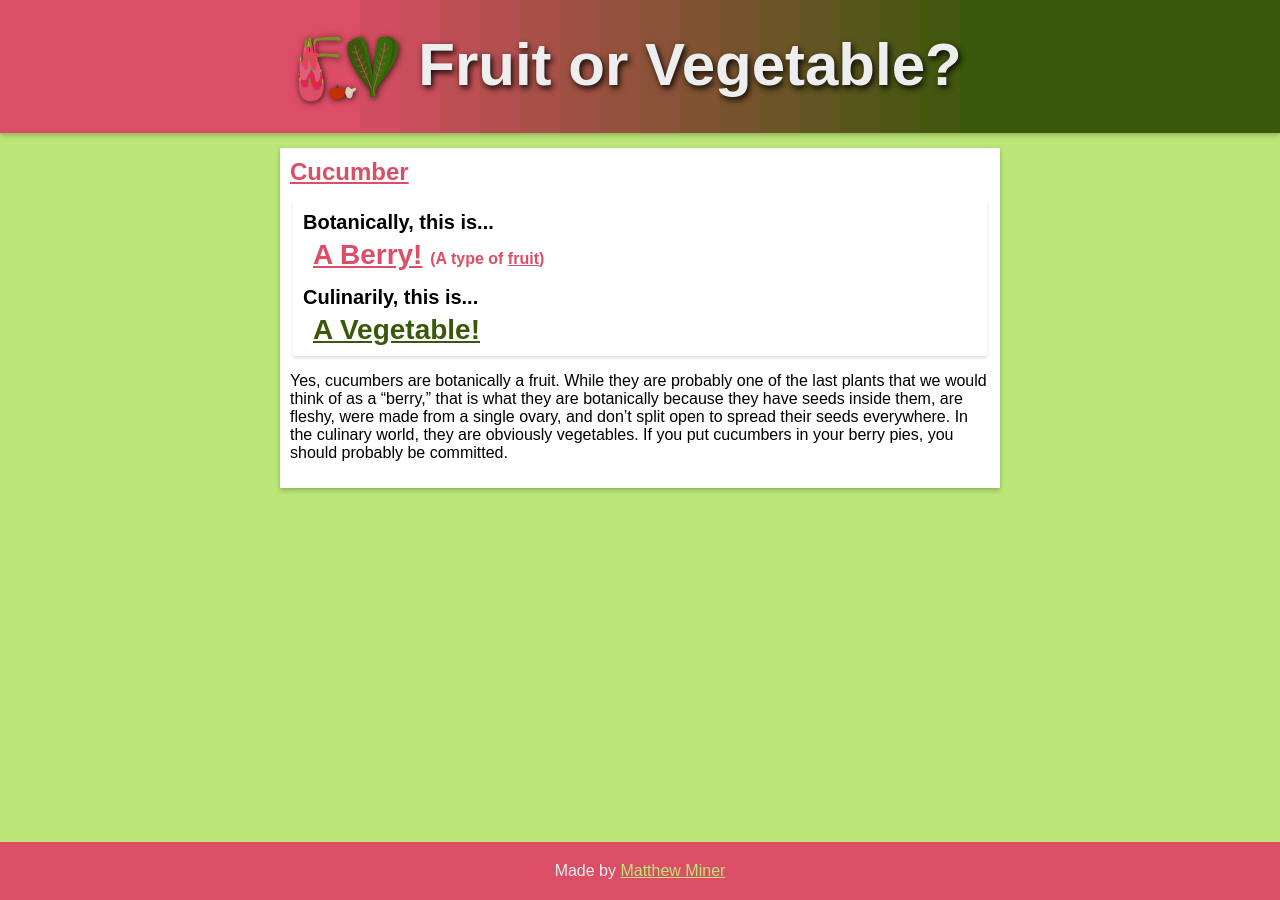
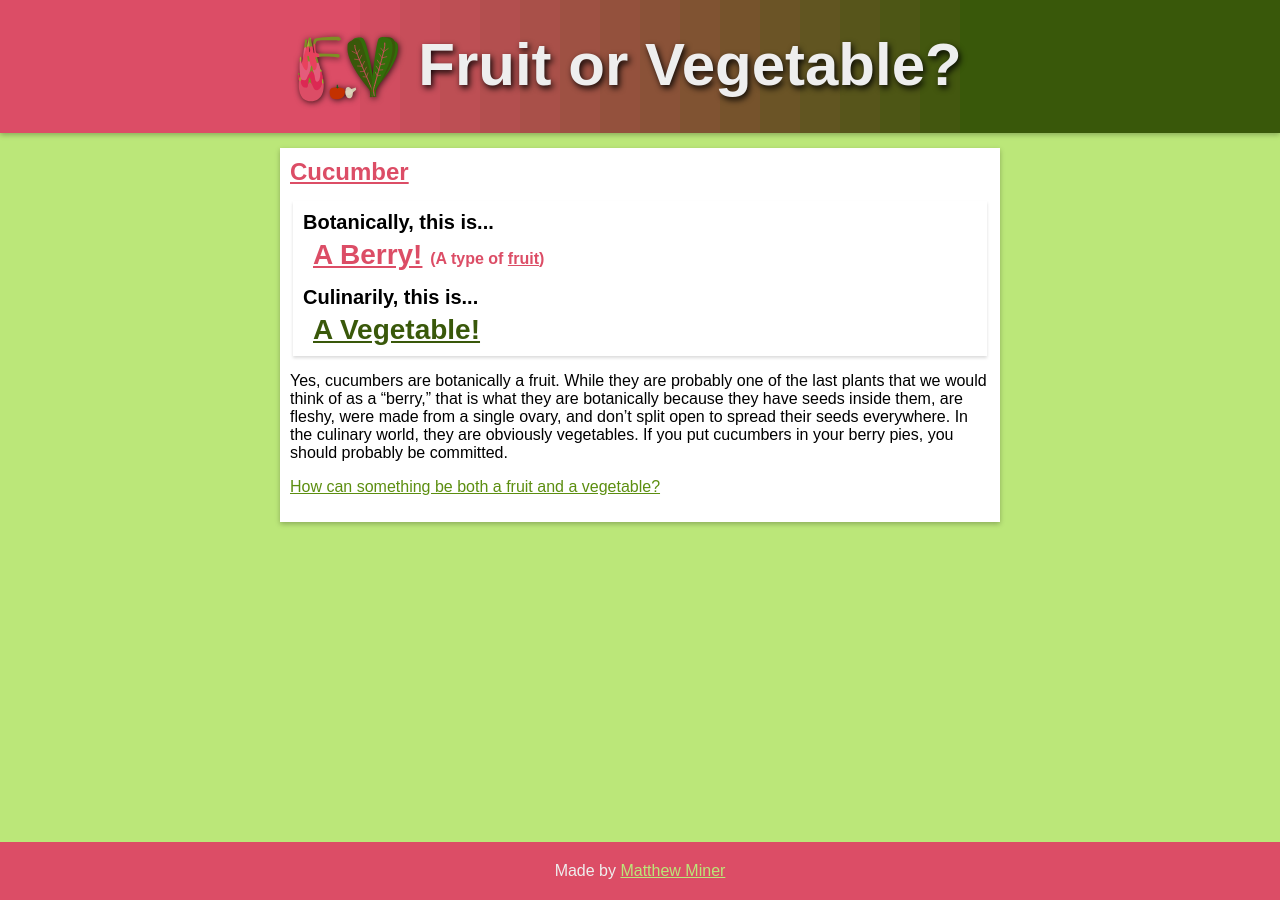
Before and after one commit to mminer237/fruitorvegetable, a Jekyll site: the page built from _items/cucumber.md, in a window 1280 px wide. Built offline with Jekyll 4.4.1, drawn with Linux system fonts in a browser that asks for light colours.

Commit message:
Fix food type check

```diff
--- a/_layouts/item.html
+++ b/_layouts/item.html
@@ -63,10 +63,10 @@ layout: default
 		{% endif %}
 	</div>
 	{{ page.content }}
-	{% if item.botanically == "fruit" or botanical_type.parent_type == "fruit" %}
+	{% if page.botanically == "fruit" or botanical_type.parent_type == "fruit" %}
 		{% assign is_fruit = true %}
 	{% endif %}
-	{% if item.culinarily == "vegetable" or culinary_type.parent_type == "vegetable" %}
+	{% if page.culinarily == "vegetable" or culinary_type.parent_type == "vegetable" %}
 		{% assign is_vegetable = true %}
 	{% endif %}
 	{% if is_fruit and is_vegetable %}
```
